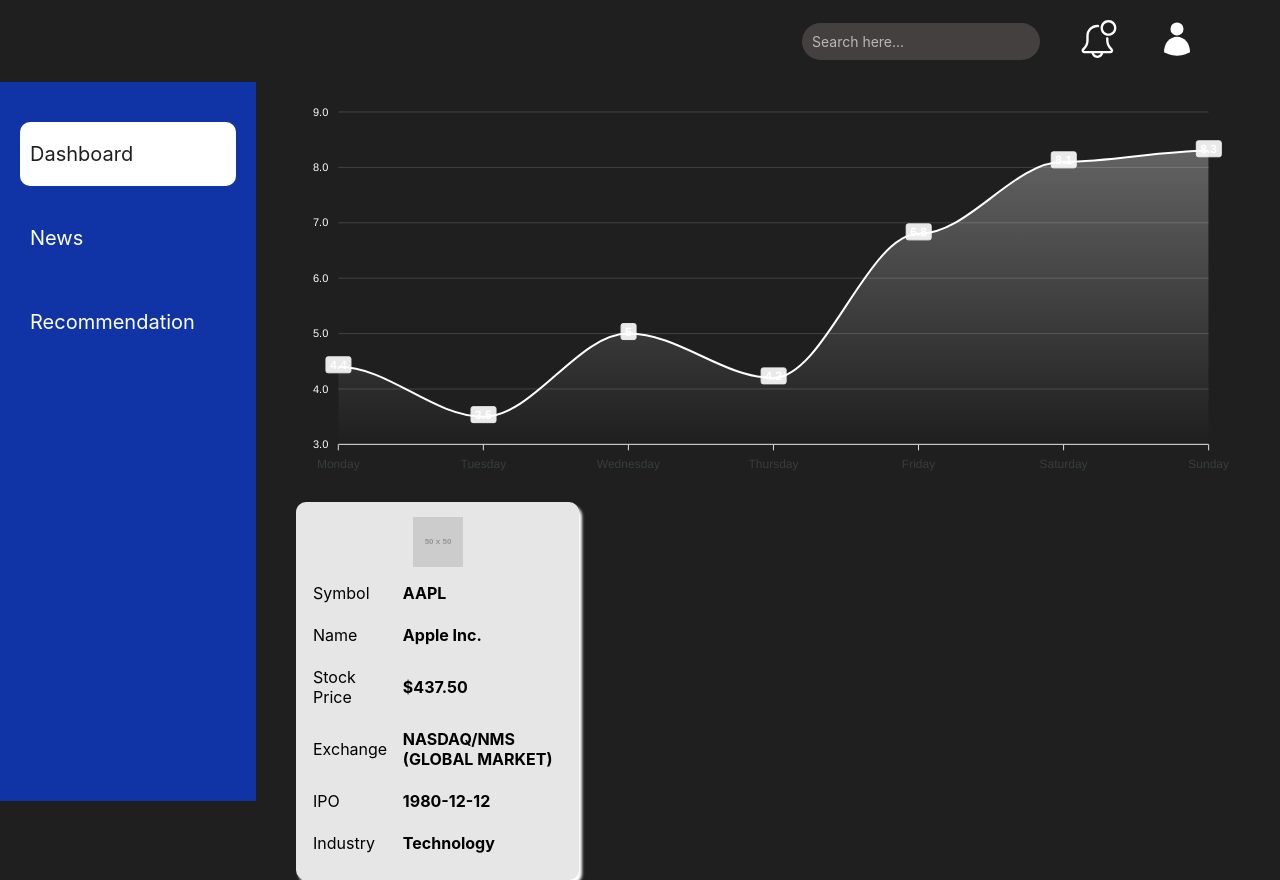
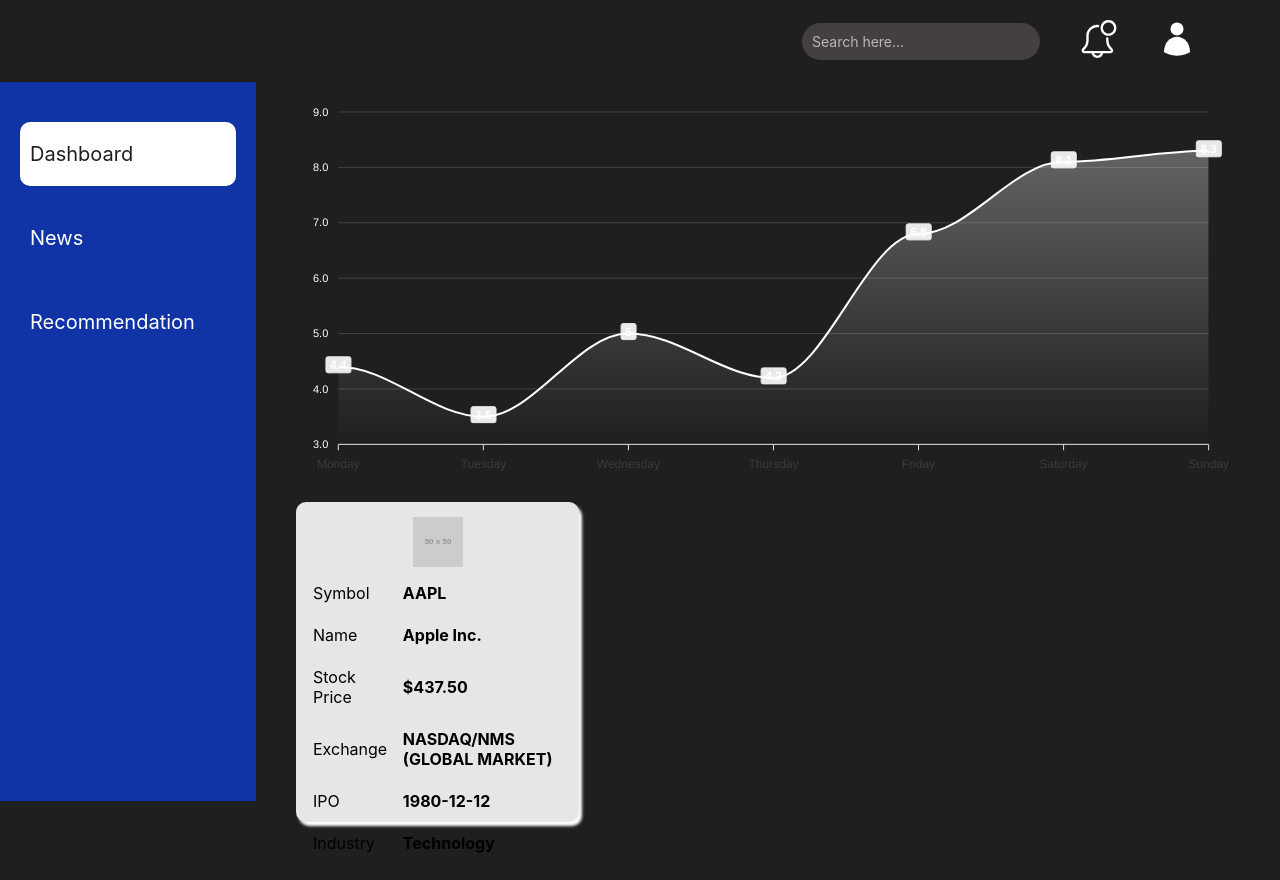
Before and after one commit to ahmedfaaid/stock-dashboard, a React (Create React App) app: page /dashboard in a window 1280 px wide. Built offline with nearby package versions, Linux system fonts and the light colour scheme.

Commit message:
set fixed height

```diff
--- a/src/components/CompInfo/CompInfo.styled.ts
+++ b/src/components/CompInfo/CompInfo.styled.ts
@@ -4,6 +4,8 @@
   border-radius: 10px;
   background-color: ${({ theme }) => theme.colors.offWhite};
   width: 30%;
+  height: 320px;
+  max-height: 320px;
   padding: 15px;
   box-shadow: 3px 4px 3px ${({ theme }) => theme.colors.white};
 `;
```
